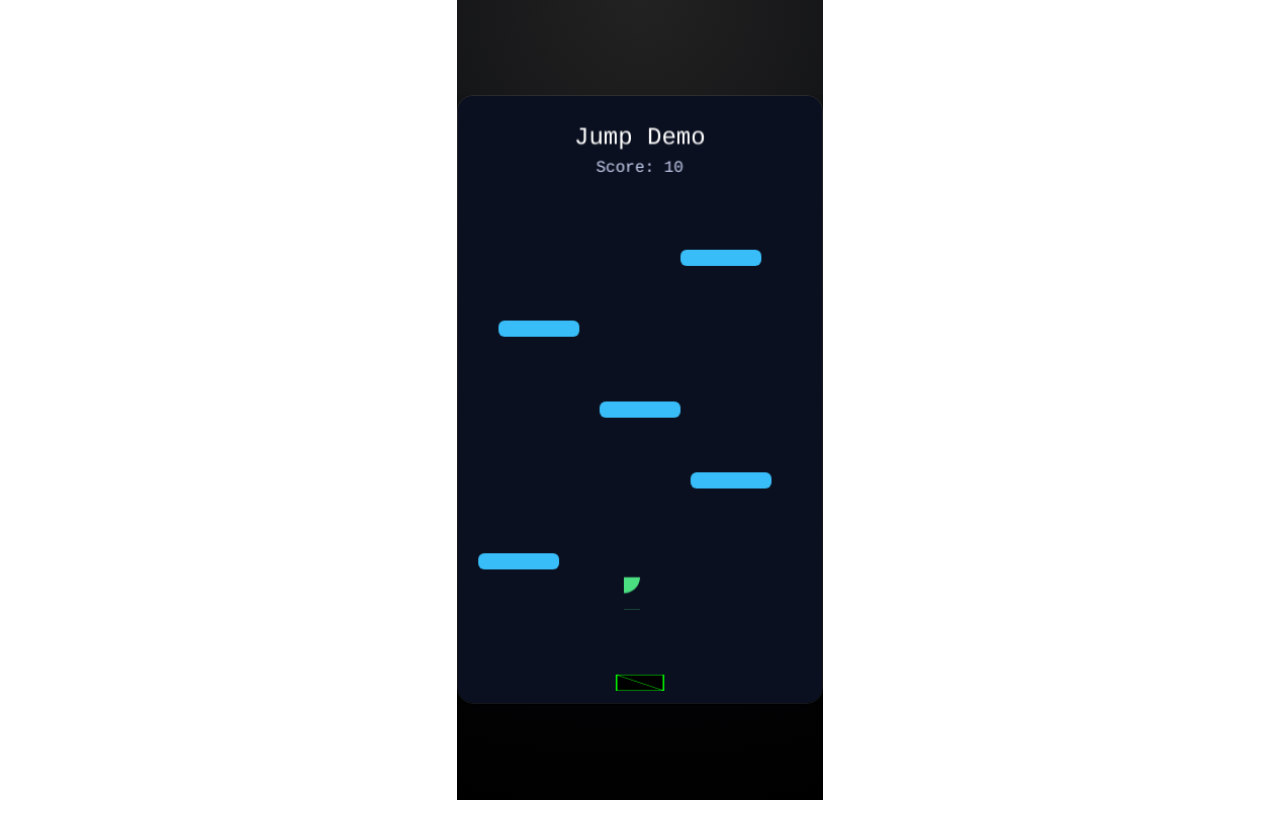
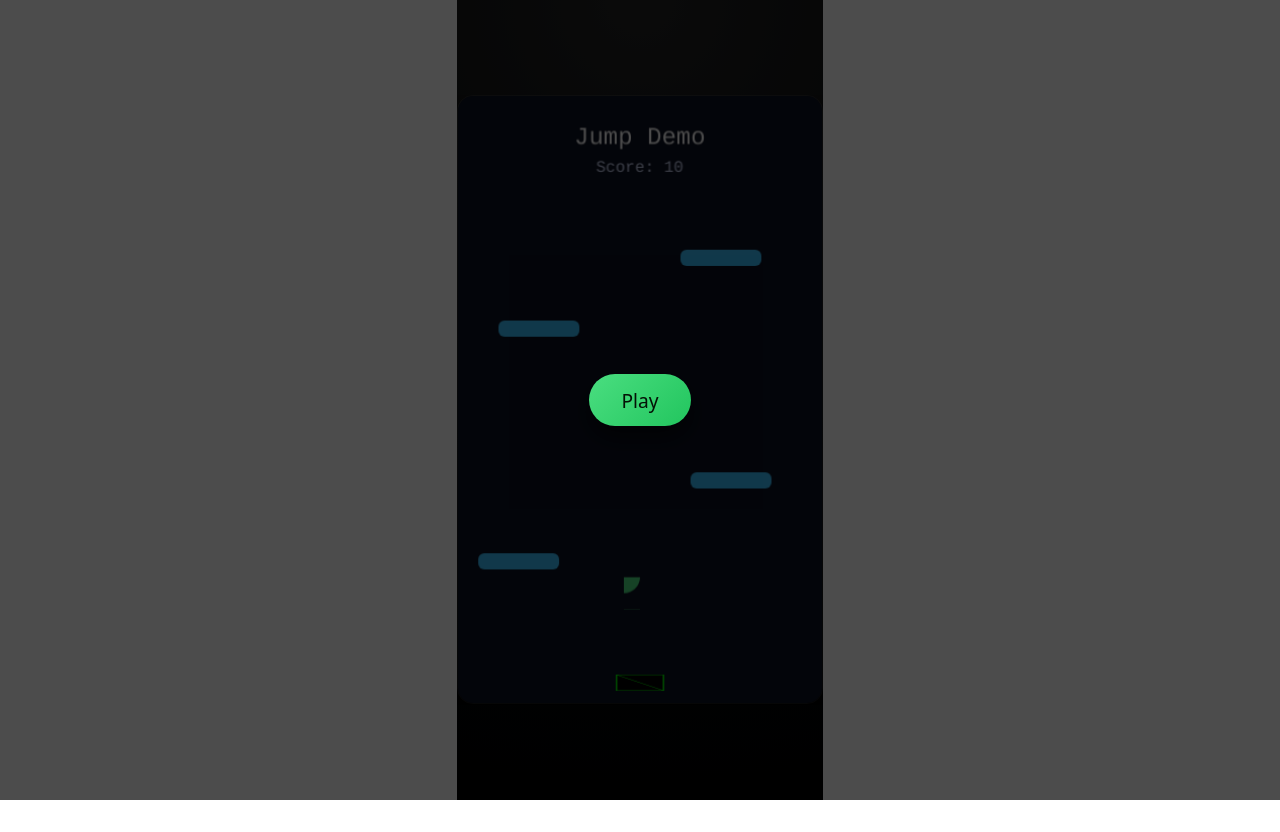
Before and after one commit to hy0210/2026-doodle-jump-test, a Vue app: page / in a window 1280 px wide. Built offline with nearby package versions, Linux system fonts and the light colour scheme.

Commit message:
feat: add overlay and play button for input mode selection

```diff
--- a/src/App.vue
+++ b/src/App.vue
@@ -8,6 +8,7 @@ const inputMode = ref<InputMode>('keyboard')
 const gyroSupported = ref<boolean>(false)
 const sensitivity = ref<number>(1.0)
 const isMobileDevice = ref<boolean>(false)
+const showOverlay = ref<boolean>(true)
 
 function checkGyroSupport() {
   if (typeof window === 'undefined') return
@@ -26,24 +27,45 @@ function detectDeviceType() {
   isMobileDevice.value = mobileRegex.test(ua)
 }
 
-function autoSelectInputMode() {
+async function handlePlayClick() {
   detectDeviceType()
   checkGyroSupport()
 
   if (isMobileDevice.value && gyroSupported.value) {
-    inputMode.value = 'gyro'
+    try {
+      const anyDeviceOrientation = DeviceOrientationEvent as any
+      if (anyDeviceOrientation?.requestPermission) {
+        const result = await anyDeviceOrientation.requestPermission()
+        if (result === 'granted') {
+          inputMode.value = 'gyro'
+        } else {
+          inputMode.value = 'keyboard'
+        }
+      } else {
+        // 非 iOS，但裝置支援陀螺儀，直接使用
+        inputMode.value = 'gyro'
+      }
+    } catch (e) {
+      console.error(e)
+      inputMode.value = 'keyboard'
+    }
   } else {
-    // 其他情況預設使用鍵盤
     inputMode.value = 'keyboard'
   }
+
+  showOverlay.value = false
 }
-
-autoSelectInputMode()
 </script>
 
 <template>
   <div class="app-root">
     <GameCanvas :input-mode="inputMode" :sensitivity="sensitivity" />
+
+    <div v-if="showOverlay" class="overlay">
+      <button class="play-button" type="button" @click="handlePlayClick">
+        Play
+      </button>
+    </div>
   </div>
 </template>
 
@@ -66,4 +88,25 @@ autoSelectInputMode()
   box-shadow: 0 20px 40px rgba(0, 0, 0, 0.7);
   border: 1px solid rgba(255, 255, 255, 0.08);
 }
+
+.overlay {
+  position: fixed;
+  inset: 0;
+  background: rgba(0, 0, 0, 0.7);
+  display: flex;
+  justify-content: center;
+  align-items: center;
+  z-index: 10;
+}
+
+.play-button {
+  padding: 0.8rem 2rem;
+  font-size: 1.2rem;
+  border-radius: 999px;
+  border: none;
+  cursor: pointer;
+  background: linear-gradient(135deg, #4ade80, #22c55e);
+  color: #041106;
+  box-shadow: 0 12px 25px rgba(0, 0, 0, 0.6);
+}
 </style>
```
